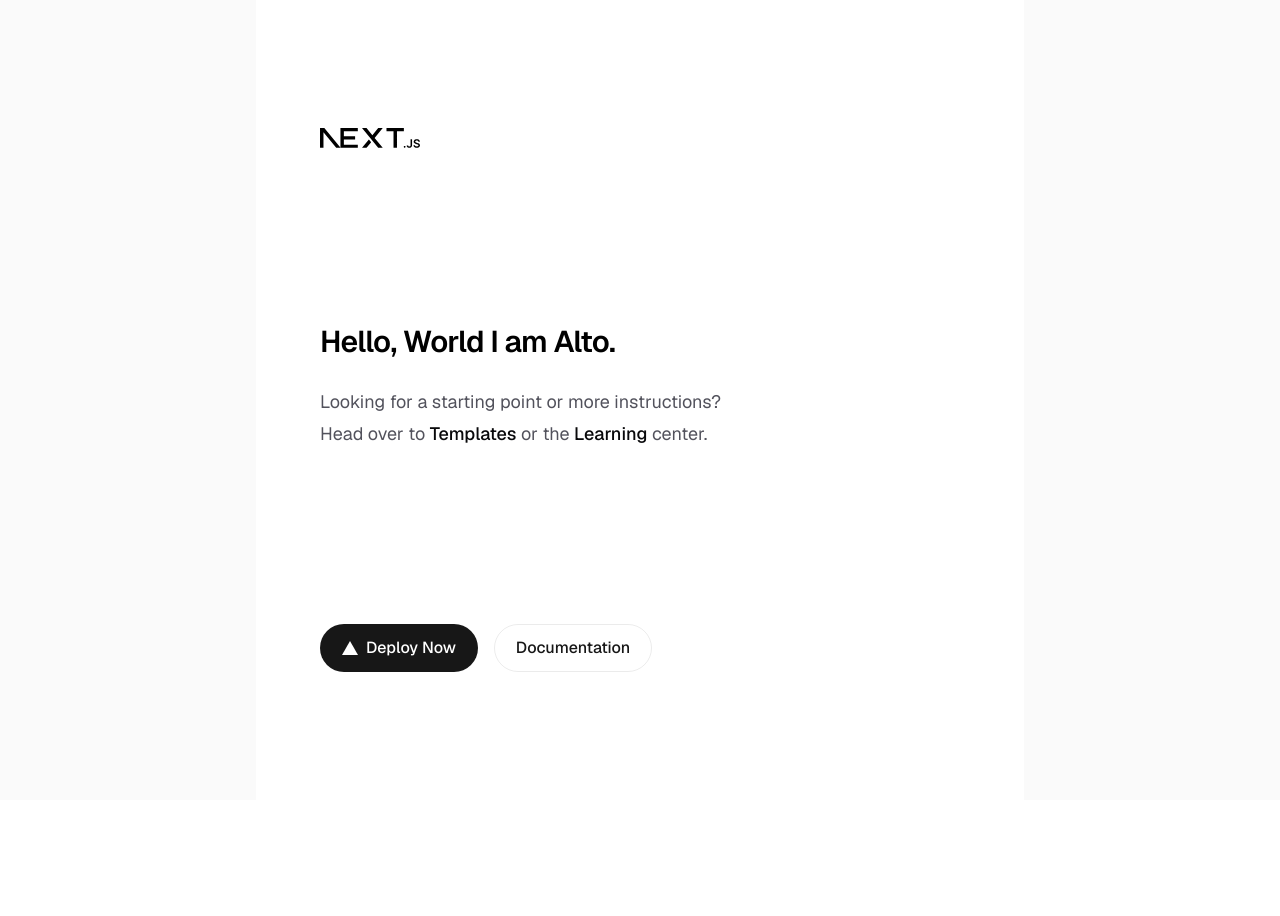
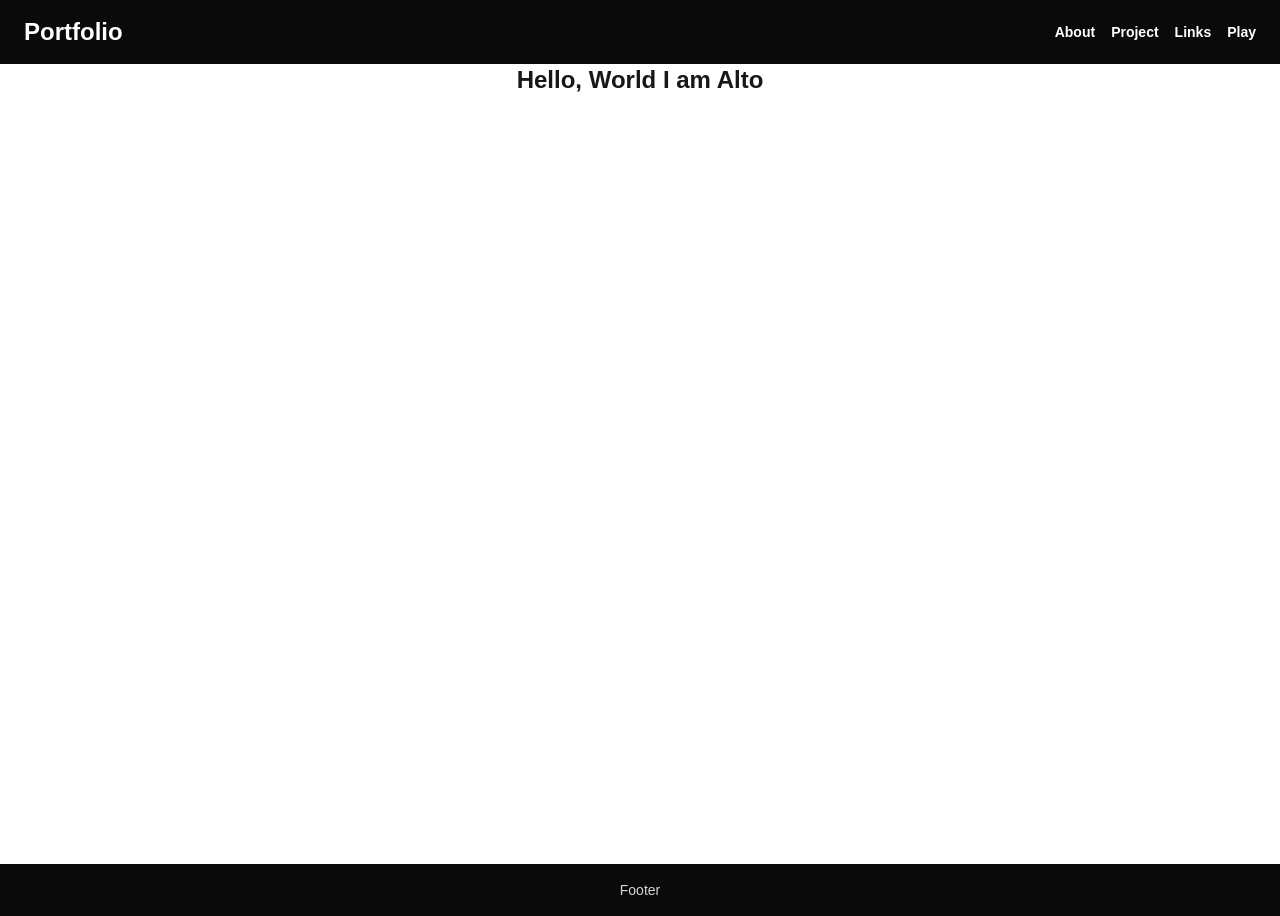
Before and after one commit to UzukiAlto/alto-portfolio, a Next.js app: page / in a window 1280 px wide. Before the commit the page ends 800 px from the top, so only its background shows below. Built offline with nearby package versions, Linux system fonts and the light colour scheme.

Commit message:
feature:header & footerの完成

```diff
--- a/src/app/page.tsx
+++ b/src/app/page.tsx
@@ -1,65 +1,13 @@
-import Image from "next/image";
+import { MainLayout } from "../layouts/main/main-layout";
 
 export default function Home() {
   return (
-    <div className="flex flex-col flex-1 items-center justify-center bg-zinc-50 font-sans dark:bg-black">
-      <main className="flex flex-1 w-full max-w-3xl flex-col items-center justify-between py-32 px-16 bg-white dark:bg-black sm:items-start">
-        <Image
-          className="dark:invert"
-          src="/next.svg"
-          alt="Next.js logo"
-          width={100}
-          height={20}
-          priority
-        />
-        <div className="flex flex-col items-center gap-6 text-center sm:items-start sm:text-left">
-          <h1 className="max-w-xs text-3xl font-semibold leading-10 tracking-tight text-black dark:text-zinc-50">
-            Hello, World I am Alto.
-          </h1>
-          <p className="max-w-md text-lg leading-8 text-zinc-600 dark:text-zinc-400">
-            Looking for a starting point or more instructions? Head over to{" "}
-            <a
-              href="https://vercel.com/templates?framework=next.js&utm_source=create-next-app&utm_medium=appdir-template-tw&utm_campaign=create-next-app"
-              className="font-medium text-zinc-950 dark:text-zinc-50"
-            >
-              Templates
-            </a>{" "}
-            or the{" "}
-            <a
-              href="https://nextjs.org/learn?utm_source=create-next-app&utm_medium=appdir-template-tw&utm_campaign=create-next-app"
-              className="font-medium text-zinc-950 dark:text-zinc-50"
-            >
-              Learning
-            </a>{" "}
-            center.
-          </p>
-        </div>
-        <div className="flex flex-col gap-4 text-base font-medium sm:flex-row">
-          <a
-            className="flex h-12 w-full items-center justify-center gap-2 rounded-full bg-foreground px-5 text-background transition-colors hover:bg-[#383838] dark:hover:bg-[#ccc] md:w-[158px]"
-            href="https://vercel.com/new?utm_source=create-next-app&utm_medium=appdir-template-tw&utm_campaign=create-next-app"
-            target="_blank"
-            rel="noopener noreferrer"
-          >
-            <Image
-              className="dark:invert"
-              src="/vercel.svg"
-              alt="Vercel logomark"
-              width={16}
-              height={16}
-            />
-            Deploy Now
-          </a>
-          <a
-            className="flex h-12 w-full items-center justify-center rounded-full border border-solid border-black/[.08] px-5 transition-colors hover:border-transparent hover:bg-black/[.04] dark:border-white/[.145] dark:hover:bg-[#1a1a1a] md:w-[158px]"
-            href="https://nextjs.org/docs?utm_source=create-next-app&utm_medium=appdir-template-tw&utm_campaign=create-next-app"
-            target="_blank"
-            rel="noopener noreferrer"
-          >
-            Documentation
-          </a>
-        </div>
-      </main>
-    </div>
+    <main>
+      <MainLayout>
+        <h1 className="text-center text-2xl font-bold">
+          Hello, World I am Alto
+        </h1>
+      </MainLayout>
+    </main>
   );
 }
--- /dev/null
+++ b/src/components/component/component.tsx
@@ -0,0 +1,7 @@
+export const Component = () => {
+    return (
+        <div>
+            これはcomponentです。
+        </div>
+    )
+}
--- /dev/null
+++ b/src/components/layout/main/main-fotter.tsx
@@ -0,0 +1,7 @@
+export const MainFooter = () => {
+    return (
+        <footer className="bg-neutral-950 px-6 py-4 text-center text-white">
+            <h1 className="text-sm text-neutral-300">Footer</h1>
+        </footer>
+    )
+}
--- /dev/null
+++ b/src/components/layout/main/main-header.tsx
@@ -0,0 +1,15 @@
+export const MainHeader = () => {
+    return (
+        <header className="sticky top-0 x-50 bg-neutral-950 px-6 py-4 text-white">
+            <div className="flex items-center justify-between">
+                <h1 className="text-2xl font-bold">Portfolio</h1>
+                <nav className="flex gap-4 text-sm font-bold">
+                    <a href="/about">About</a>
+                    <a href="/project">Project</a>
+                    <a href="/links">Links</a>
+                    <a href="/play">Play</a>
+                </nav>
+            </div>
+        </header>
+    )
+}
--- /dev/null
+++ b/src/layouts/main/main-layout.tsx
@@ -0,0 +1,16 @@
+import { MainFooter } from "@/src/components/layout/main/main-fotter";
+import { MainHeader } from "@/src/components/layout/main/main-header";
+
+type MainLayoutProps = {
+    children: React.ReactNode;
+}
+
+export const MainLayout = ({ children}: MainLayoutProps) => {
+    return (
+        <div className="flex flex-col">
+            <MainHeader />
+            <main className="min-h-screen w-full">{children}</main>
+            <MainFooter />
+        </div>
+    )
+}
```
